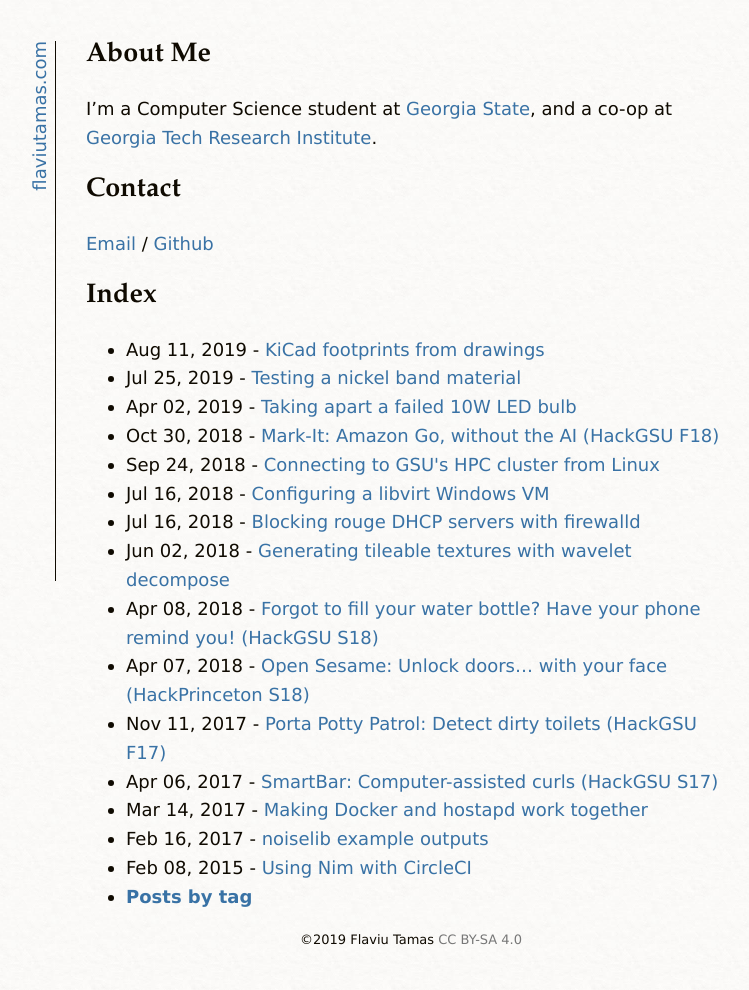
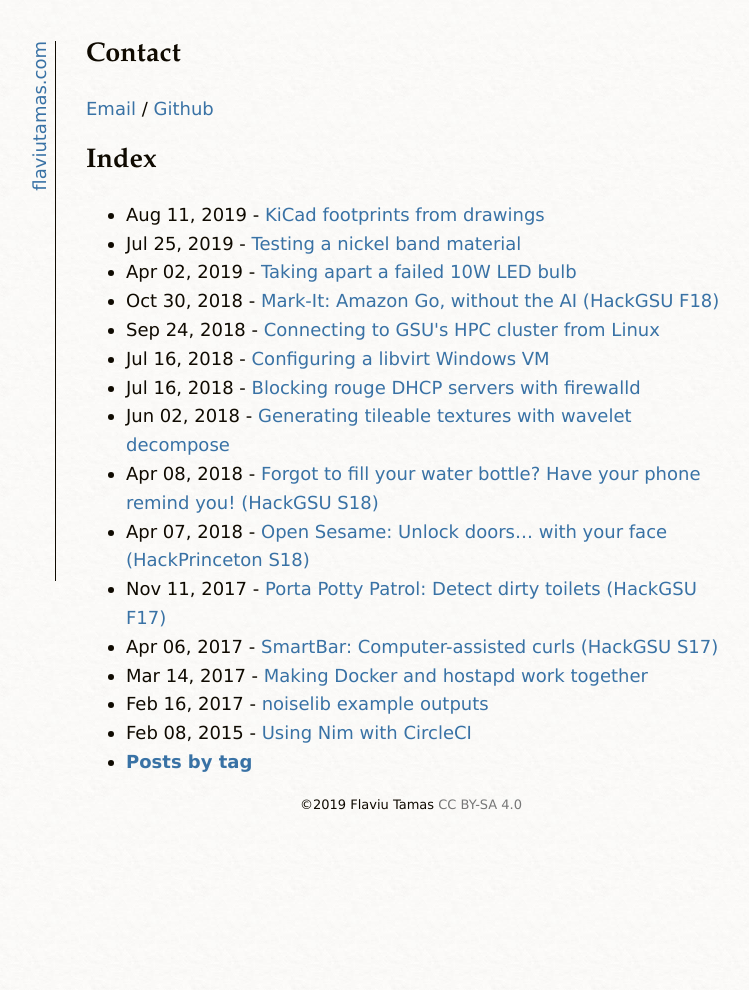
Before and after one commit to flaviut/flaviut.github.io, a Jekyll site: the page built from index.md, in a window 1280 px wide. Shown: the whole page, without its empty margins (229-978 px from the left). Built offline with Jekyll 4.4.1, drawn with Linux system fonts in a browser that asks for light colours; after the commit the page ends 900 px from its top, so only the background shows below that.

Commit message:
Update index

```diff
--- a/index.md
+++ b/index.md
@@ -3,16 +3,6 @@ layout: page
 title: Flaviu Tamas
 description: Flaviu Tamas's personal website.
 ---
-
-# About Me
-
-I'm a Computer Science student at [Georgia State][gsu], and a co-op at [Georgia
-Tech Research Institute][gtri].
-
-[micromeritics]: http://www.micromeritics.com/
-[gtri]: https://gtri.gatech.edu/
-[resume]: https://drive.google.com/open?id=0B1lFilx0211ITmZEa1gyZy1sVjA
-[gsu]: http://www.gsu.edu/
 
 # Contact
 [Email][] / [Github][]
```
